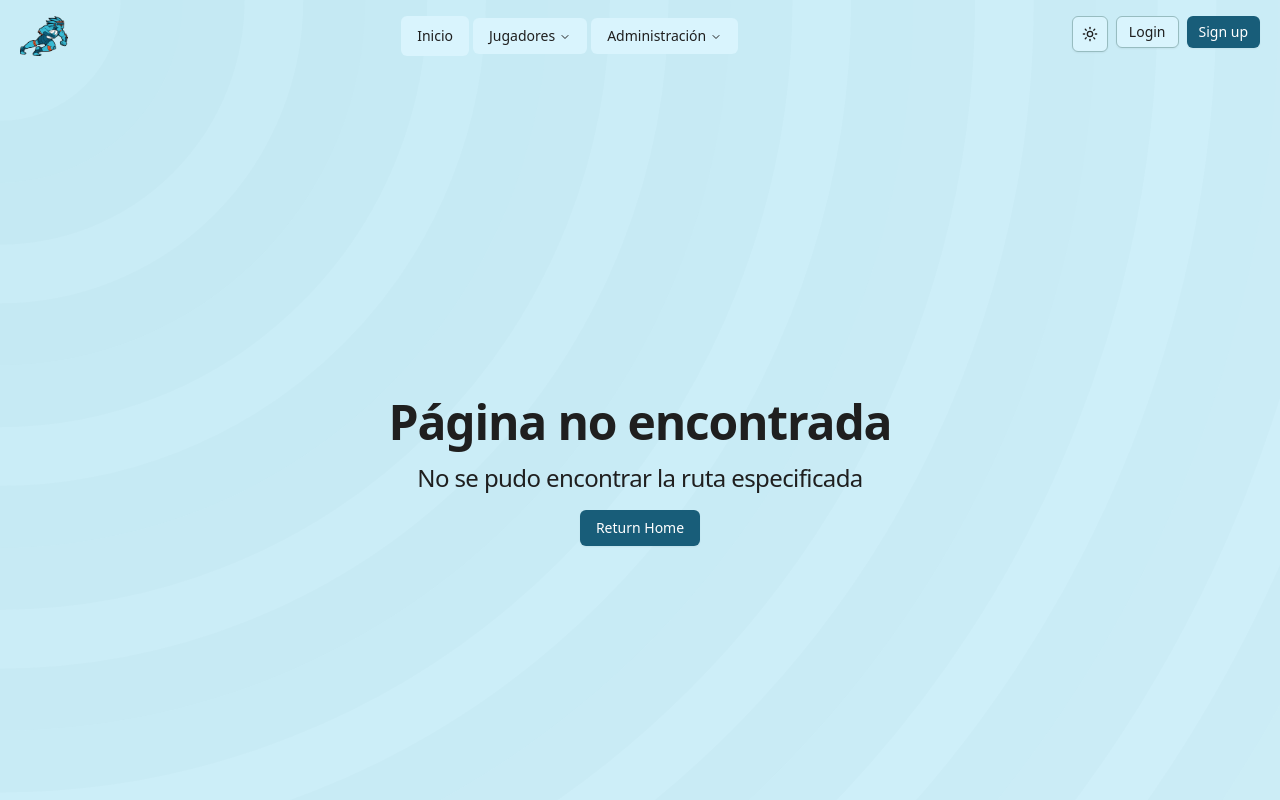
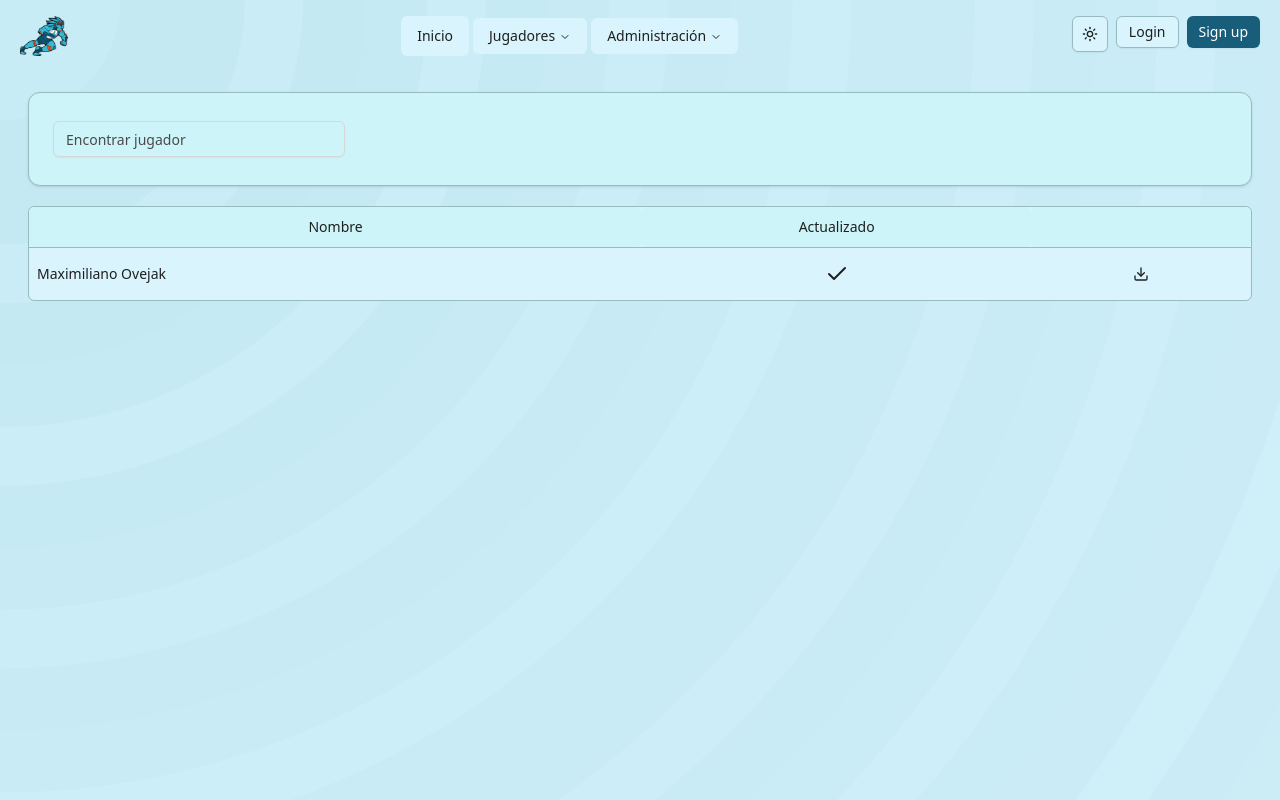
Before and after one commit to Max23strm/pitz-admin, a Next.js app: page /credentials in a window 1280 px wide. Before the commit this address had no page. Shown: the top 800 px of the page. Built offline with nearby package versions, Linux system fonts and the light colour scheme.

Commit message:
Animación de layout y pagina credenciales

```diff
--- /dev/null
+++ b/src/app/credentials/page.tsx
@@ -0,0 +1,22 @@
+import { DataTable } from '@/components/custom/DataTable'
+import React from 'react'
+import { columns } from './table/columns.'
+
+const page = () => {
+    return (
+        <main className="flex flex-col gap-4 min-h-screen p-5 align-center">
+            <DataTable
+                columns={columns}
+                data={[
+                    {
+                        name:'Maximiliano Ovejak',
+                        isUpdated: true,
+                        link:''
+                    }
+                ]}
+            />
+        </main>
+    )
+}
+
+export default page
--- /dev/null
+++ b/src/app/credentials/table/columns..tsx
@@ -0,0 +1,44 @@
+"use client"
+
+import { ColumnDef } from "@tanstack/react-table"
+import { Button } from "@/components/ui/button"
+
+import { X, Check, Download } from 'lucide-react'
+import { credentialTables } from "@/interfaces/tables/credentialTables"
+
+// This type is used to define the shape of our data.
+// You can use a Zod schema here if you want.
+
+
+export const columns: ColumnDef<credentialTables>[] = [
+    {
+        accessorKey: "name",
+        header: "Nombre",
+    },
+    {
+        accessorKey: "isUpdated",
+        header: "Actualizado",
+        cell:(props) => {
+            const updated = props.getValue()
+            return <div className="flex flex-row gap-1 justify-center">
+                {
+                    updated ?
+                        <Check/> :
+                        <X/>
+                }
+            </div>
+        }
+    },
+    {
+        accessorKey: "link",
+        header:  "",
+        cell:() => {
+            // const playerId = props.getValue()
+            return <div className="flex flex-row gap-1">
+                <Button variant={'ghost'} size={'icon'} className="mx-auto cursor-pointer">
+                    <Download/>
+                </Button>
+            </div>
+        }
+    },
+]
--- a/src/app/layout.tsx
+++ b/src/app/layout.tsx
@@ -5,6 +5,7 @@ import "../css/layout.css"
 import { MainFooter } from "@/components/custom/Footer";
 import { MainNav } from "@/components/custom/NavBar";
 import { ThemeProvider } from "@/providers/theme-provider";
+import AnimatedLayout from "@/components/custom/AnimatedLayout";
 
 const geistSans = Geist({
   variable: "--font-geist-sans",
@@ -36,7 +37,9 @@ export default function RootLayout({
               disableTransitionOnChange
             >
                 <MainNav/>
-                {children}
+                <AnimatedLayout>
+                  {children}
+                </AnimatedLayout>
                 <MainFooter/>
             </ThemeProvider>
           </body>
--- a/src/app/players/page.tsx
+++ b/src/app/players/page.tsx
@@ -31,8 +31,8 @@ const tableData : PlayerInfo[] = [
 
 const page = () => {
     return (
-        <main className='flex flex-col gap-2 items-center  min-h-screen'>
-            <section className='container'>
+        <main className='flex flex-col gap-4 min-h-screen p-5 align-center'>
+            <section >
                 <DataTable columns={columns} data={tableData}/>
             </section>
         </main>
--- /dev/null
+++ b/src/components/custom/AnimatedLayout.tsx
@@ -0,0 +1,16 @@
+"use client"
+import {motion} from 'motion/react'
+
+const AnimatedLayout = ({ children }: Readonly<{ children: React.ReactNode }>) => {
+    return (
+        <motion.main
+            initial={{opacity:0}}
+            animate={{opacity:1}}
+            transition={{duration: .3}}
+        >
+            {children}
+        </motion.main>
+    )
+}
+
+export default AnimatedLayout
--- a/src/components/custom/DataTable.tsx
+++ b/src/components/custom/DataTable.tsx
@@ -55,16 +55,19 @@ export function DataTable<TData, TValue>({
             columnFilters,
         }
     })
+
     return (
         <div className="flex flex-col gap-5  px-2">
             <Card>
-                <CardContent className="grid grid-cols-1 md:grid-cols-2 w-full justify-between py-2 gap-2">
+                <CardContent className="grid grid-cols-1 md:grid-cols-2 w-full justify-between py-1 gap-2">
                     <Input
                         placeholder="Encontrar jugador"
                         value={(table.getColumn("name")?.getFilterValue() as string) ?? ""}
                         onChange={(event) => table.getColumn("name")?.setFilterValue(event.target.value) }
                         className="max-w-12/12 md:max-w-6/12"
                     />
+                    {
+                        table.getColumn("rol") &&
                         <div className="grid grid-cols-1 md:grid-cols-[1fr_1fr_36px] gap-2 w-12/12 md:w-fit justify-self-end" >
                             <Select
                                 value={(table.getColumn("rol")?.getFilterValue() as string) ?? ""}
@@ -124,16 +127,17 @@ export function DataTable<TData, TValue>({
                                 <FunnelXIcon/> Limpiar filtros
                             </Button>
                         </div>
+                    }
                 </CardContent>
             </Card>
             <div className="rounded-md border ">
                 <Table className="rounded-md bg-background">
-                    <TableHeader className="rounded-md">
+                    <TableHeader className="rounded-md bg-card">
                         {table.getHeaderGroups().map((headerGroup) => (
                             <TableRow key={headerGroup.id} className="bg-card rounded-md">
                                 {headerGroup.headers.map((header) => {
                                     return (
-                                        <TableHead key={header.id} className="bg-card rounded-md">
+                                        <TableHead key={header.id} className="bg-card rounded-md text-center">
                                             {header.isPlaceholder
                                             ? null
                                             : flexRender(
@@ -154,7 +158,7 @@ export function DataTable<TData, TValue>({
                                     data-state={row.getIsSelected() && "selected"}
                                 >
                                     {row.getVisibleCells().map((cell) => (
-                                        <TableCell key={cell.id}>
+                                        <TableCell key={cell.id} >
                                             {flexRender(cell.column.columnDef.cell, cell.getContext())}
                                         </TableCell>
                                     ))}
--- /dev/null
+++ b/src/interfaces/tables/credentialTables.ts
@@ -0,0 +1,5 @@
+export type credentialTables = {
+    name: string
+    isUpdated: boolean
+    link: string
+}
```
Lines whose indentation alone changed are shown as unchanged.
